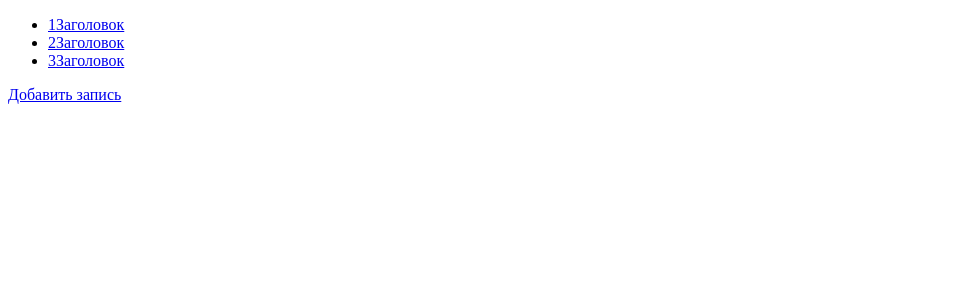
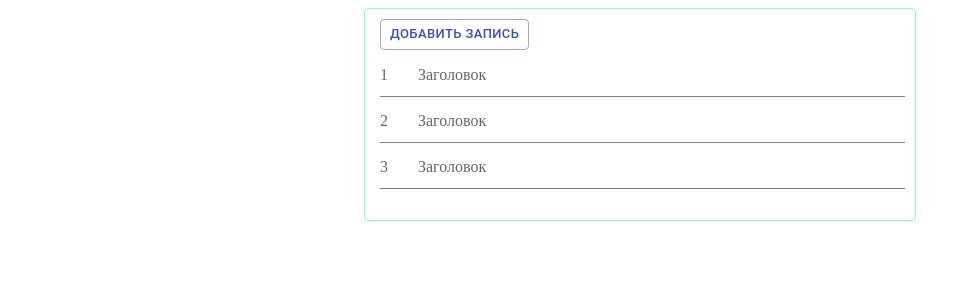
Before and after one commit to st63/react-test, a React (Create React App) app: page / in a window 1280 px wide. Shown: the top 300 px of the page, without its empty margins (0-971 px from the left). Built offline with nearby package versions, Linux system fonts and the light colour scheme; no server answers.

Commit message:
material-ui mainPage

```diff
--- a/package.json
+++ b/package.json
@@ -3,6 +3,7 @@
   "version": "0.1.0",
   "private": true,
   "dependencies": {
+    "@material-ui/core": "^4.11.3",
     "@testing-library/jest-dom": "^5.11.4",
     "@testing-library/react": "^11.1.0",
     "@testing-library/user-event": "^12.1.10",
--- a/src/App.tsx
+++ b/src/App.tsx
@@ -5,16 +5,19 @@ import AddPostContainer from "./pages/PostPages/AddPostPage";
 import PostContainer from "./pages/PostPages/PostPage";
 import { store } from "./redux/store";
 import { Provider } from "react-redux";
+import Container from "@material-ui/core/Container";
 
 function App() {
   return (
     <Provider store={store}>
       <BrowserRouter>
-        <Switch>
-          <Route path="/post/:postId" component={PostContainer} />
-          <Route path="/add-post" component={AddPostContainer} />
-          <Route path="/" component={MainPageContainer} />
-        </Switch>
+        <Container maxWidth="sm">
+          <Switch>
+            <Route path="/post/:postId" component={PostContainer} />
+            <Route path="/add-post" component={AddPostContainer} />
+            <Route path="/" component={MainPageContainer} />
+          </Switch>
+        </Container>
       </BrowserRouter>
     </Provider>
   );
--- /dev/null
+++ b/src/components/ShortPost/index.module.css
@@ -0,0 +1,21 @@
+.shortPost {
+	list-style-type: none;
+	margin: 15px 0px 15px 0px;
+	border-bottom: 1px solid grey;
+	padding-bottom: 12px;
+}
+
+.link:active,
+.link:hover,
+.link {
+	text-decoration: none;
+	color: #666;
+}
+
+.id {
+	margin-right: 30px;
+}
+
+.title {
+
+}
--- a/src/components/ShortPost/index.tsx
+++ b/src/components/ShortPost/index.tsx
@@ -1,12 +1,13 @@
 import React from "react";
 import { NavLink } from "react-router-dom";
+import s from "./index.module.css";
 
 const ShortPost = (props: any) => {
   return (
-    <li>
-      <NavLink to={`/post/${props.id}`}>
-        {props.id}
-        {props.title}
+    <li className={s.shortPost}>
+      <NavLink to={`/post/${props.id}`} className={s.link}>
+        <span className={s.id}>{props.id}</span>
+        <span className={s.title}>{props.title}</span>
       </NavLink>
     </li>
   );
--- /dev/null
+++ b/src/pages/MainPage/index.module.css
@@ -0,0 +1,17 @@
+.mainPage {
+	border: 1px solid aquamarine;
+	border-radius: 4px;
+	padding: 10px 10px 15px 15px;
+}
+
+.shortPostList {
+	margin-left: 0;
+	padding-left: 0;
+  }
+
+.link:active,
+.link:hover,
+.link {
+	text-decoration: none;
+	color: #666;
+}
--- a/src/pages/MainPage/index.tsx
+++ b/src/pages/MainPage/index.tsx
@@ -2,26 +2,29 @@ import React from "react";
 import { NavLink } from "react-router-dom";
 import { connect } from "react-redux";
 import ShortPost from "../../components/ShortPost";
-import { getListPost} from "../../redux/actions";
+import { getListPost } from "../../redux/actions";
+import s from "./index.module.css";
+import { Button } from "@material-ui/core";
 
 const MainPage = (props: any) => {
   let post = props.posts.map((p: any) => (
     <ShortPost key={p.id} id={p.id} title={p.title} />
   ));
 
-
   React.useEffect(() => {
-	  props.getListPost();
-// eslint-disable-next-line react-hooks/exhaustive-deps
+    props.getListPost();
+    // eslint-disable-next-line react-hooks/exhaustive-deps
   }, []);
 
   return (
-    <>
-      <ul>{post}</ul>
-      <NavLink to="/add-post">
-        <div>Добавить запись</div>
+    <div className={s.mainPage}>
+      <NavLink to="/add-post" className={s.link}>
+        <Button size="small" variant="outlined" color="primary">
+          Добавить запись
+        </Button>
       </NavLink>
-    </>
+      <ul className={s.shortPostList}>{post}</ul>
+    </div>
   );
 };
 
@@ -31,6 +34,6 @@ let mapStateToProps = (state: any) => {
   };
 };
 
-const MainPageContainer = connect(mapStateToProps, { getListPost})(MainPage);
+const MainPageContainer = connect(mapStateToProps, { getListPost })(MainPage);
 
 export default MainPageContainer;
--- /dev/null
+++ b/src/pages/PostPages/AddPostPage/index.module.css
@@ -0,0 +1,4 @@
+.field {
+	margin-bottom: 15px;
+	padding-left: 150px;
+}
--- a/src/pages/PostPages/AddPostPage/index.tsx
+++ b/src/pages/PostPages/AddPostPage/index.tsx
@@ -2,25 +2,61 @@ import React from "react";
 import { Form, Field } from "react-final-form";
 import { addPost } from "../../../redux/actions";
 import { connect } from "react-redux";
+import { Button } from "@material-ui/core";
+import TextField from "@material-ui/core/TextField";
+import s from './index.module.css';
+
+const TitleTextFieldAdapter = ({ input, meta, ...rest }: any) => (
+  <TextField
+    {...input}
+    {...rest}
+    variant="outlined"
+    id="outlined-basic"
+    label="Заголовок"
+    size="small"
+  />
+);
+
+const BodyTextFieldAdapter = ({ input, meta, ...rest }: any) => (
+  <TextField
+    {...input}
+    {...rest}
+    variant="outlined"
+    id="outlined-basic"
+    label="Текст"
+    size="small"
+  />
+);
 
 const AddPost = (props: any) => {
   return (
     <Form onSubmit={props.addPost}>
       {({ handleSubmit }) => (
         <form onSubmit={handleSubmit}>
+          <div className={s.field}>
             <Field
               name="title"
-            component="input"
-            placeholder="Title"
+              component={TitleTextFieldAdapter}
               type="text"
             ></Field>
+          </div>
+          <div className={s.field}>
             <Field
               name="body"
-            component="input"
-            placeholder="Body"
+              component={BodyTextFieldAdapter}
               type="text"
             ></Field>
-          <button type="submit">Submit</button>
+          </div>
+          <div className={s.field}>
+            <Button
+              type="submit"
+              size="small"
+              variant="outlined"
+              color="primary"
+            >
+              Отправить
+            </Button>
+          </div>
         </form>
       )}
     </Form>
--- a/src/pages/PostPages/PostPage/index.tsx
+++ b/src/pages/PostPages/PostPage/index.tsx
@@ -5,9 +5,8 @@ import PostElement from "../../../components/PostElement";
 import { getPost } from "../../../redux/actions";
 
 const Post = (props: any) => {
-	debugger;
-	let postIdFromUrl = props.match.params.postId;
-	let postIdFromState = props.postDetail.id;
+	const postIdFromUrl = props.match.params.postId;
+	const postIdFromState = props.postDetail.id;
 
   React.useEffect(() => {
     props.getPost(postIdFromUrl);
```
Also changed, not shown: 1 other file (tests, documents, lock files or other folders). Lines whose indentation alone changed are shown as unchanged.
